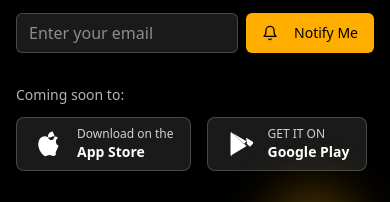
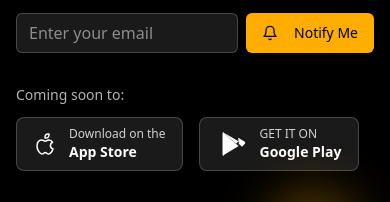
Before and after one commit to kingkrisman/Builder-nova-sanctuary, a React (Vite) app: page / in a window 390 px wide. Shown: the part 7248-7450 px from the top of the page. Built offline with nearby package versions, Linux system fonts and the light colour scheme.

Commit message:
Update MobileAppPromo.tsx

```diff
--- a/src/components/MobileAppPromo.tsx
+++ b/src/components/MobileAppPromo.tsx
@@ -136,15 +136,8 @@ export function MobileAppPromo() {
                         className="flex items-center bg-white/10 hover:bg-white/15 border border-white/20 rounded-lg px-4 py-2 transition-all duration-200"
                       >
                         <div className="mr-3">
-                          <svg
-                            viewBox="0 0 24 24"
-                            className="w-8 h-8 text-white"
-                          >
-                            <path
-                              fill="currentColor"
-                              d="M17.05 20.28c-.98.95-2.05.94-3.08.42-1.09-.53-2.11-.56-3.27 0-1.44.7-2.24.5-3.08-.42C2.18 14.86 3.07 6.48 8.93 6.24c1.53.05 2.57.96 3.39.96.74 0 2.15-1.16 3.63-.99 1.09.12 2.15.56 2.77 1.36-2.31 1.49-1.93 4.66.49 5.74-.62 1.65-1.52 3.28-2.16 4.97zm-2.35-17.6c-1.28 0-2.34.87-3.08 1.93-.67 1.01-.5 2.53.38 3.58.96.99 2.24 1.21 3.08.35.67-.74 1.28-2.1.89-3.15-.42-1.07-1.05-2.04-1.27-2.71z"
-                            />
-                          </svg>
+                     <svg xmlns="http://www.w3.org/2000/svg" width="24" height="24" viewBox="0 0 24 24"><path fill="none" stroke="currentColor" stroke-linecap="round" stroke-linejoin="round" stroke-width="1.5" d="M15.177 5.177c-1.083 1.084-3.14.785-3.14.785s-.298-2.056.786-3.14c1.083-1.083 3.14-.784 3.14-.784s.298 2.056-.786 3.14M4 14.06c0 3.281 2.196 7.05 4.419 7.847c.77.276 1.567-.105 2.229-.58c.502-.36 1.11-.703 1.602-.703c.49 0 1.1.343 1.601.703c.662.475 1.459.856 2.23.58c1.579-.566 3.145-2.633 3.919-4.96c-1.5-.43-2.594-1.786-2.594-3.393c0-1.472.919-2.734 2.226-3.265C18.79 8.793 17.414 8 15.859 8c-.804 0-1.544.324-2.14.713c-.954.62-1.985.62-2.938 0C10.184 8.324 9.445 8 8.641 8C6.077 8 4 10.155 4 14.06" color="currentColor"/></svg>
+
                         </div>
                         <div className="text-left">
                           <div className="text-xs text-white/80">
```
